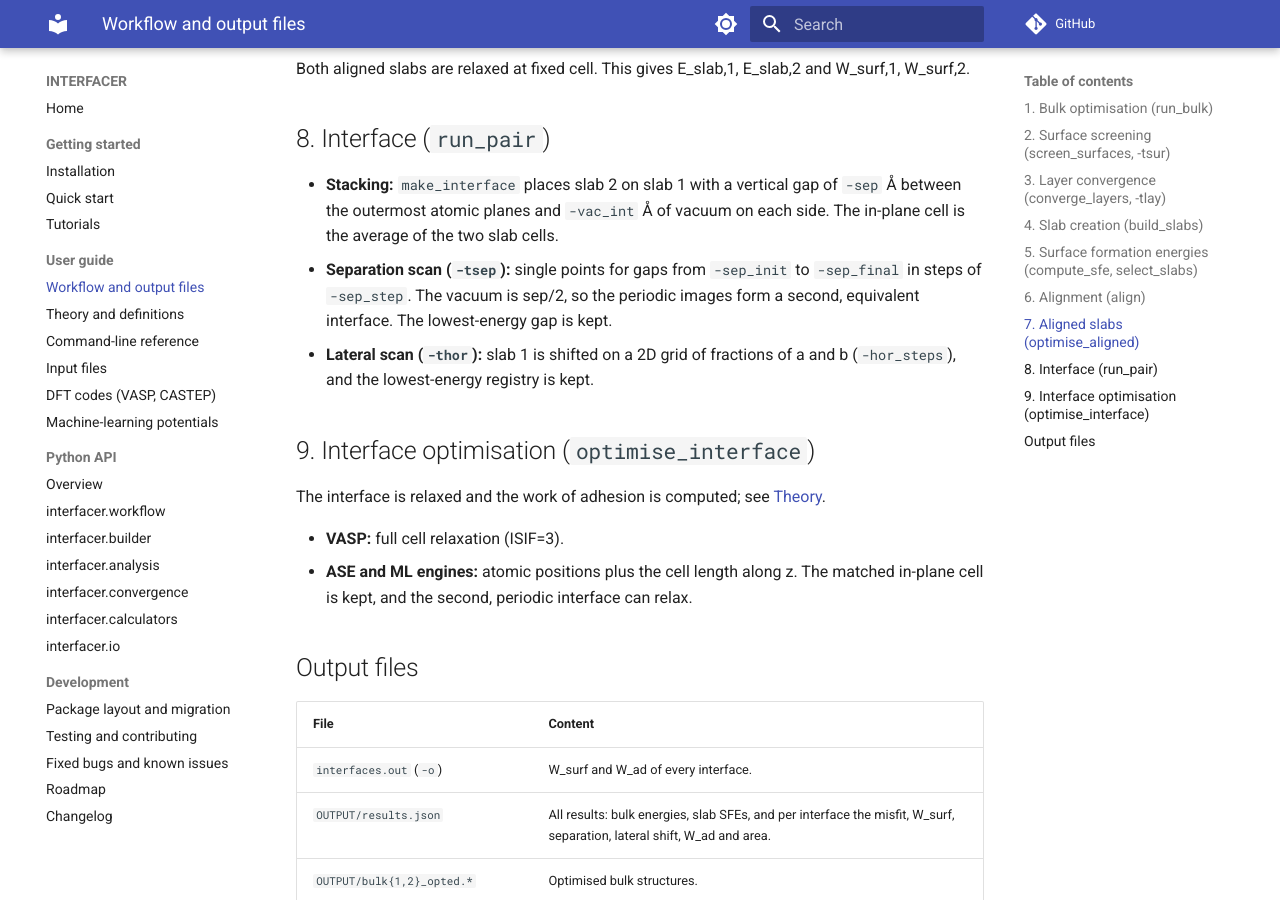
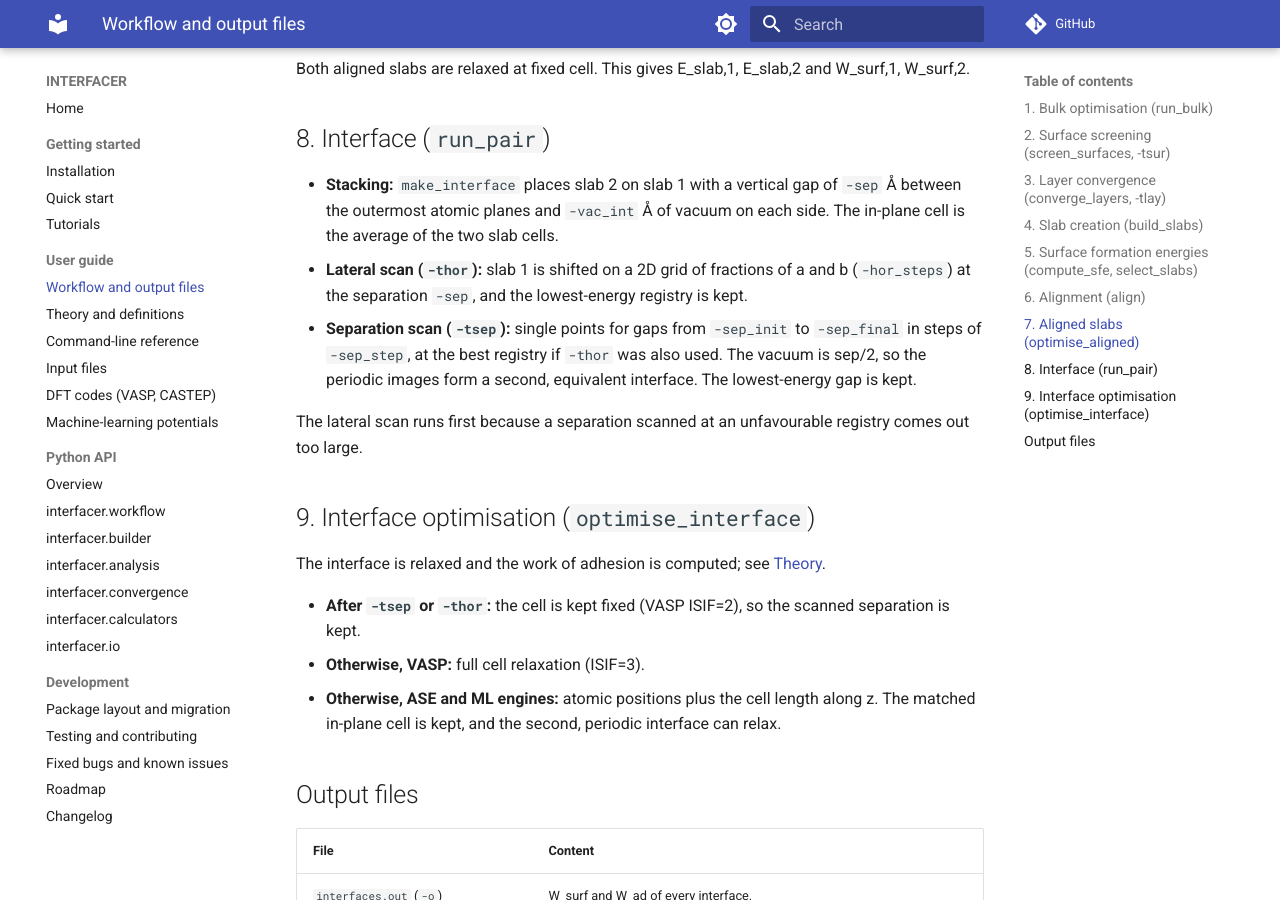
Before and after one commit to bkarasulu/INTERFACER-code, an MkDocs documentation site: the page built from docs/workflow.md, in a window 1280 px wide and 900 px high, scrolled down 1772 px. Built offline with MkDocs 1.6.1 and Material for MkDocs 9.7.7, drawn with Linux system fonts in a browser that asks for light colours; comment, search, counter and statistics services are not loaded.

Commit message:
Keep the interface cell fixed after -tsep/-thor; scan the registry first
- After the separation/lateral scans the final interface optimisation
  uses a fixed cell (VASP ISIF=2, no cell relaxation for ASE/ML), so the
  scanned separation is kept (to-do list item).
- With both scans, the lateral registry is scanned first (at -sep) and
  the separation at the best registry (convSep(shift=...)): scanning the
  separation at an unfavourable registry gave too large a separation
  (Cu|Ni EMT: 2.5 A -> 2.0 A, W_ad 2.23 -> 2.63 J/m^2).

Co-Authored-By: Claude Opus 5.5 <noreply@anthropic.com>
Claude-Session: https://claude.ai/code/session_016aV6gYiZDUHABMHXShCWEJ

```diff
--- a/docs/workflow.md
+++ b/docs/workflow.md
@@ -57,15 +57,18 @@ Both aligned slabs are relaxed at fixed cell. This gives E_slab,1, E_slab,2 and
 ## 8. Interface (`run_pair`)
 
 - **Stacking:** `make_interface` places slab 2 on slab 1 with a vertical gap of `-sep` Å between the outermost atomic planes and `-vac_int` Å of vacuum on each side. The in-plane cell is the average of the two slab cells.
-- **Separation scan (`-tsep`):** single points for gaps from `-sep_init` to `-sep_final` in steps of `-sep_step`. The vacuum is sep/2, so the periodic images form a second, equivalent interface. The lowest-energy gap is kept.
-- **Lateral scan (`-thor`):** slab 1 is shifted on a 2D grid of fractions of a and b (`-hor_steps`), and the lowest-energy registry is kept.
+- **Lateral scan (`-thor`):** slab 1 is shifted on a 2D grid of fractions of a and b (`-hor_steps`) at the separation `-sep`, and the lowest-energy registry is kept.
+- **Separation scan (`-tsep`):** single points for gaps from `-sep_init` to `-sep_final` in steps of `-sep_step`, at the best registry if `-thor` was also used. The vacuum is sep/2, so the periodic images form a second, equivalent interface. The lowest-energy gap is kept.
+
+The lateral scan runs first because a separation scanned at an unfavourable registry comes out too large.
 
 ## 9. Interface optimisation (`optimise_interface`)
 
 The interface is relaxed and the work of adhesion is computed; see [Theory](theory.md#work-of-adhesion).
 
-- **VASP:** full cell relaxation (ISIF=3).
-- **ASE and ML engines:** atomic positions plus the cell length along z. The matched in-plane cell is kept, and the second, periodic interface can relax.
+- **After `-tsep` or `-thor`:** the cell is kept fixed (VASP ISIF=2), so the scanned separation is kept.
+- **Otherwise, VASP:** full cell relaxation (ISIF=3).
+- **Otherwise, ASE and ML engines:** atomic positions plus the cell length along z. The matched in-plane cell is kept, and the second, periodic interface can relax.
 
 ## Output files
 
```
Also changed, not shown: Tutorials/01_Cu-Ni_EMT/README.md (+9 -7 lines), docs/tutorials.md (+3 -3 lines), 3 other files.
